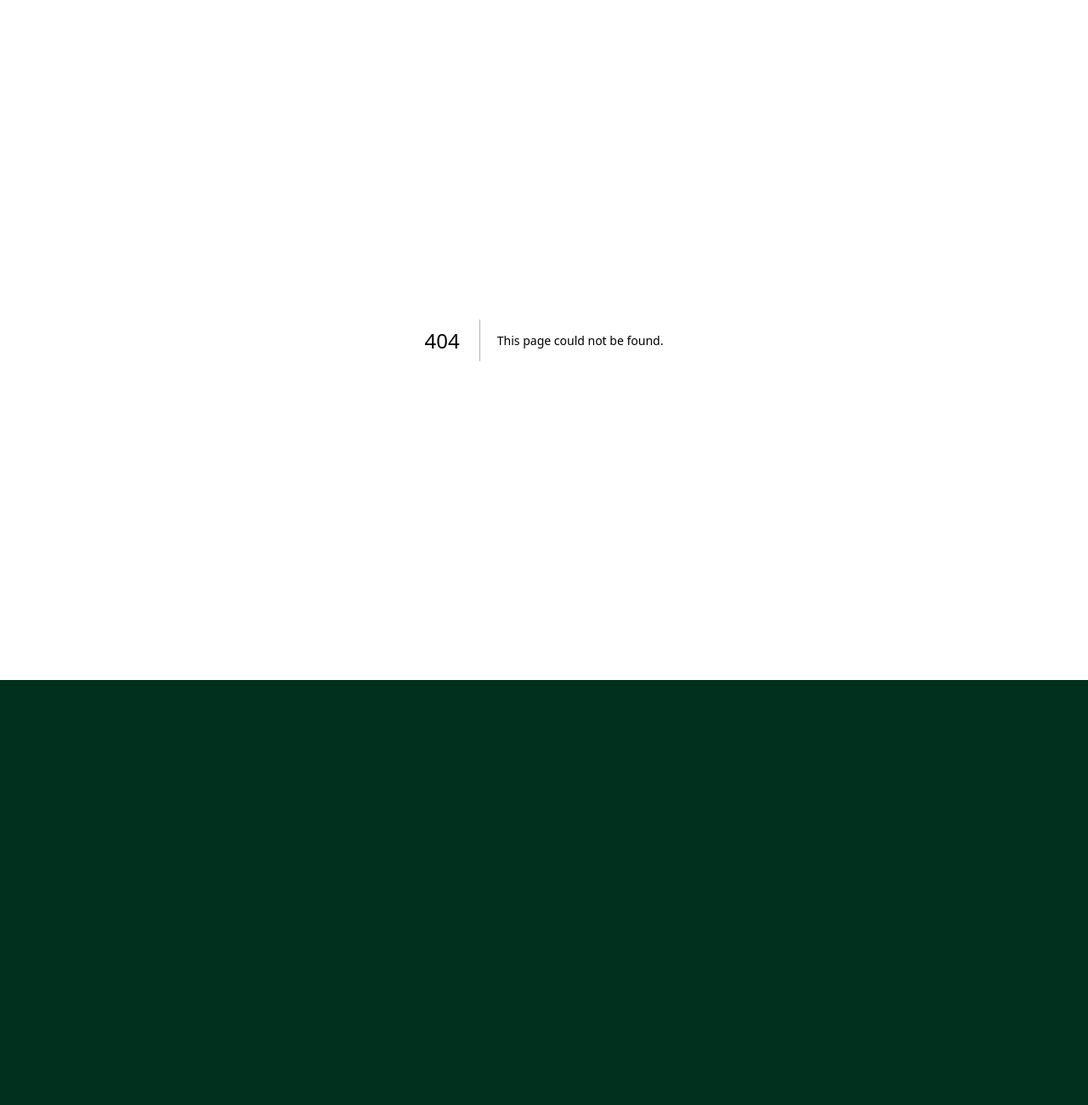
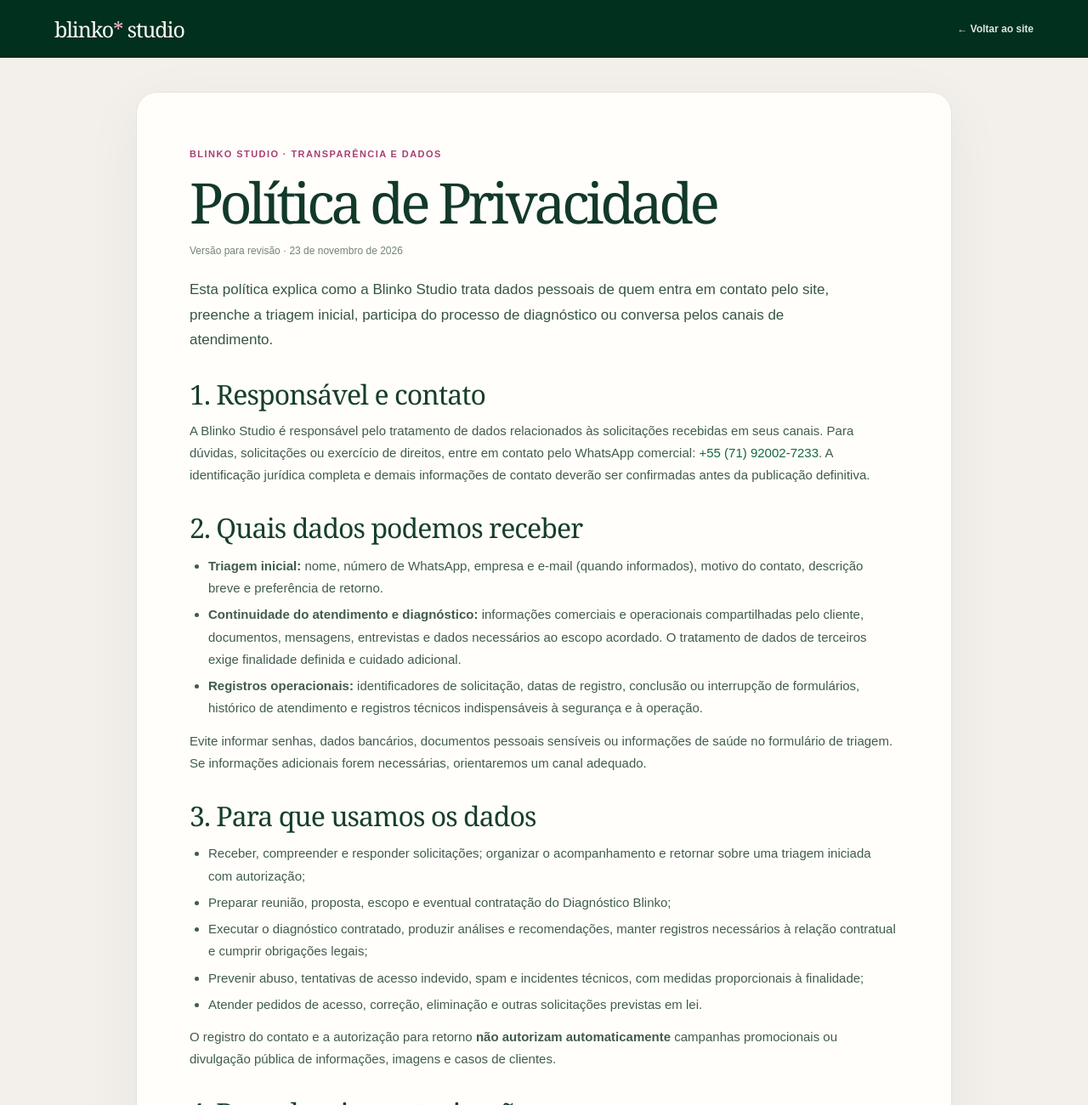
Before and after one commit to leleca7/blinko, a Next.js app: page /privacidade in a window 1280 px wide. Before the commit this address had no page. Shown: the top 1300 px of the page at 85% size. Before the commit the page ends 800 px from the top, so only its background shows below. Built offline with nearby package versions, Linux system fonts and the light colour scheme.

Commit message:
feat(lgpd): página de privacidade adaptada ao fluxo real da Blinko

```diff
--- /dev/null
+++ b/app/privacidade/page.tsx
@@ -0,0 +1,59 @@
+import type { Metadata } from "next";
+import Link from "next/link";
+import styles from "../legal.module.css";
+
+const CONTACT = "https://wa.me/5571920027233?text=" + encodeURIComponent("Olá, gostaria de falar sobre privacidade e meus dados pessoais na Blinko.");
+export const metadata: Metadata = {
+ title:"Política de Privacidade | Blinko Studio",
+ description:"Como a Blinko trata dados pessoais recebidos na triagem, no diagnóstico e nos canais de atendimento.",
+ robots:{index:false,follow:true},
+};
+
+export default function PoliticaPrivacidade() {
+ return <div className={styles.page}>
+  <header className={styles.top}><Link className={styles.brand} href="/">blinko<span>*</span> studio</Link><Link className={styles.back} href="/">← Voltar ao site</Link></header>
+  <main className={styles.main}>
+   <span className={styles.eyebrow}>Blinko Studio · Transparência e dados</span>
+   <h1>Política de Privacidade</h1>
+   <p className={styles.updated}>Versão para revisão · 23 de novembro de 2026</p>
+   <p className={styles.lede}>Esta política explica como a Blinko Studio trata dados pessoais de quem entra em contato pelo site, preenche a triagem inicial, participa do processo de diagnóstico ou conversa pelos canais de atendimento.</p>
+   <h2>1. Responsável e contato</h2>
+   <p>A Blinko Studio é responsável pelo tratamento de dados relacionados às solicitações recebidas em seus canais. Para dúvidas, solicitações ou exercício de direitos, entre em contato pelo WhatsApp comercial: <a href={CONTACT} target="_blank" rel="noopener noreferrer">+55 (71) 92002-7233</a>. A identificação jurídica completa e demais informações de contato deverão ser confirmadas antes da publicação definitiva.</p>
+   <h2>2. Quais dados podemos receber</h2>
+   <ul>
+    <li><strong>Triagem inicial:</strong> nome, número de WhatsApp, empresa e e-mail (quando informados), motivo do contato, descrição breve e preferência de retorno.</li>
+    <li><strong>Continuidade do atendimento e diagnóstico:</strong> informações comerciais e operacionais compartilhadas pelo cliente, documentos, mensagens, entrevistas e dados necessários ao escopo acordado. O tratamento de dados de terceiros exige finalidade definida e cuidado adicional.</li>
+    <li><strong>Registros operacionais:</strong> identificadores de solicitação, datas de registro, conclusão ou interrupção de formulários, histórico de atendimento e registros técnicos indispensáveis à segurança e à operação.</li>
+   </ul>
+   <p>Evite informar senhas, dados bancários, documentos pessoais sensíveis ou informações de saúde no formulário de triagem. Se informações adicionais forem necessárias, orientaremos um canal adequado.</p>
+   <h2>3. Para que usamos os dados</h2>
+   <ul>
+    <li>Receber, compreender e responder solicitações; organizar o acompanhamento e retornar sobre uma triagem iniciada com autorização;</li>
+    <li>Preparar reunião, proposta, escopo e eventual contratação do Diagnóstico Blinko;</li>
+    <li>Executar o diagnóstico contratado, produzir análises e recomendações, manter registros necessários à relação contratual e cumprir obrigações legais;</li>
+    <li>Prevenir abuso, tentativas de acesso indevido, spam e incidentes técnicos, com medidas proporcionais à finalidade;</li>
+    <li>Atender pedidos de acesso, correção, eliminação e outras solicitações previstas em lei.</li>
+   </ul>
+   <p>O registro do contato e a autorização para retorno <strong>não autorizam automaticamente</strong> campanhas promocionais ou divulgação pública de informações, imagens e casos de clientes.</p>
+   <h2>4. Bases legais e autorização</h2>
+   <p>O tratamento observa as hipóteses aplicáveis da LGPD, conforme cada finalidade: consentimento quando solicitado, procedimentos preliminares e execução de contrato, cumprimento de obrigações legais e outras bases previstas em lei quando efetivamente cabíveis. No formulário inicial, solicitamos autorização explícita para guardar o contato e as respostas para tratar a solicitação, inclusive caso a pessoa interrompa o preenchimento.</p>
+   <h2>5. Formulário incompleto e contato posterior</h2>
+   <p>Se o visitante autorizar o registro e concluir a primeira etapa, seus dados de contato poderão ser guardados antes das perguntas seguintes. Se interromper depois, a solicitação pode ficar marcada como não concluída para acompanhamento. Quem não informou dados nem autorizou o registro não será identificado pessoalmente pela Blinko por esse formulário.</p>
+   <p>A abertura de um link do WhatsApp não comprova que uma mensagem foi enviada. Não fazemos conclusões técnicas sobre a empresa a partir de respostas da triagem.</p>
+   <h2>6. Hospedagem, prestadores e compartilhamento</h2>
+   <p>O site utiliza serviços de hospedagem e infraestrutura. Quando os respectivos recursos estiverem efetivamente ativados, dados de triagem e diagnóstico poderão ser tratados em banco de dados, planilhas internas e notificações de e-mail com acesso restrito. A integração com WhatsApp está sujeita às condições da plataforma Meta. Esses fornecedores poderão tratar dados conforme suas funções técnicas e políticas aplicáveis, inclusive com armazenamento ou tratamento fora do Brasil, conforme configuração e termos de cada serviço.</p>
+   <p>As integrações ainda não ativadas não devem ser apresentadas como um envio em operação. Não divulgamos informações de clientes em portfólios ou publicações sem autorização adequada.</p>
+   <h2>7. Segurança e acesso</h2>
+   <p>Adotamos e aperfeiçoamos medidas de controle de acesso, validação de entradas, restrição de credenciais, proteção dos canais e monitoramento proporcional aos riscos. Somente pessoas autorizadas devem acessar registros de clientes. Nenhuma medida técnica elimina integralmente a possibilidade de incidentes.</p>
+   <h2>8. Conservação e exclusão</h2>
+   <p>As informações serão mantidas pelo período necessário às finalidades informadas, à execução de contratos e às obrigações legais ou à proteção de direitos, conforme critérios a serem formalizados internamente. Dados que não precisem mais ser conservados deverão ser excluídos ou anonimizados quando cabível. A simples solicitação de exclusão poderá exigir confirmação de identidade e avaliação de eventual obrigação de retenção.</p>
+   <h2>9. Seus direitos</h2>
+   <p>O titular pode solicitar, nos termos da LGPD, informações sobre tratamento e compartilhamento, acesso, correção, anonimização, bloqueio, eliminação quando cabível, portabilidade nas condições aplicáveis, revogação de consentimento e oposição nos casos previstos em lei. Consulte <Link href="/solicitacoes-de-dados">Solicitações de Dados</Link> para orientações de pedido e verificação segura.</p>
+   <h2>10. Cookies e mudanças desta política</h2>
+   <p>Recursos técnicos essenciais ao funcionamento, à autenticação de áreas restritas e à segurança podem usar cookies ou registros de acesso. Ferramentas de publicidade ou medição não devem ser ativadas sem revisão das finalidades, fornecedores e informações de privacidade. Esta política deve ser atualizada sempre que houver mudanças relevantes no site, nas ferramentas ou nas finalidades.</p>
+   <p className={styles.note}>Esta é uma versão de revisão, baseada nas funcionalidades conhecidas do projeto. Antes da publicação final, confirmar identificação jurídica, bases legais por operação, período de retenção, fornecedores efetivos e canal oficial de privacidade.</p>
+   <Link href="/solicitacoes-de-dados">Como solicitar acesso, correção ou exclusão de dados</Link>
+  </main>
+  <footer className={styles.footer}><span>Blinko Studio · Clareza e responsabilidade</span><nav className={styles.links}><Link href="/">Início</Link><Link href="/privacidade">Privacidade</Link><Link href="/termos-de-uso">Termos</Link><Link href="/solicitacoes-de-dados">Solicitações de dados</Link></nav></footer>
+ </div>
+}
```
